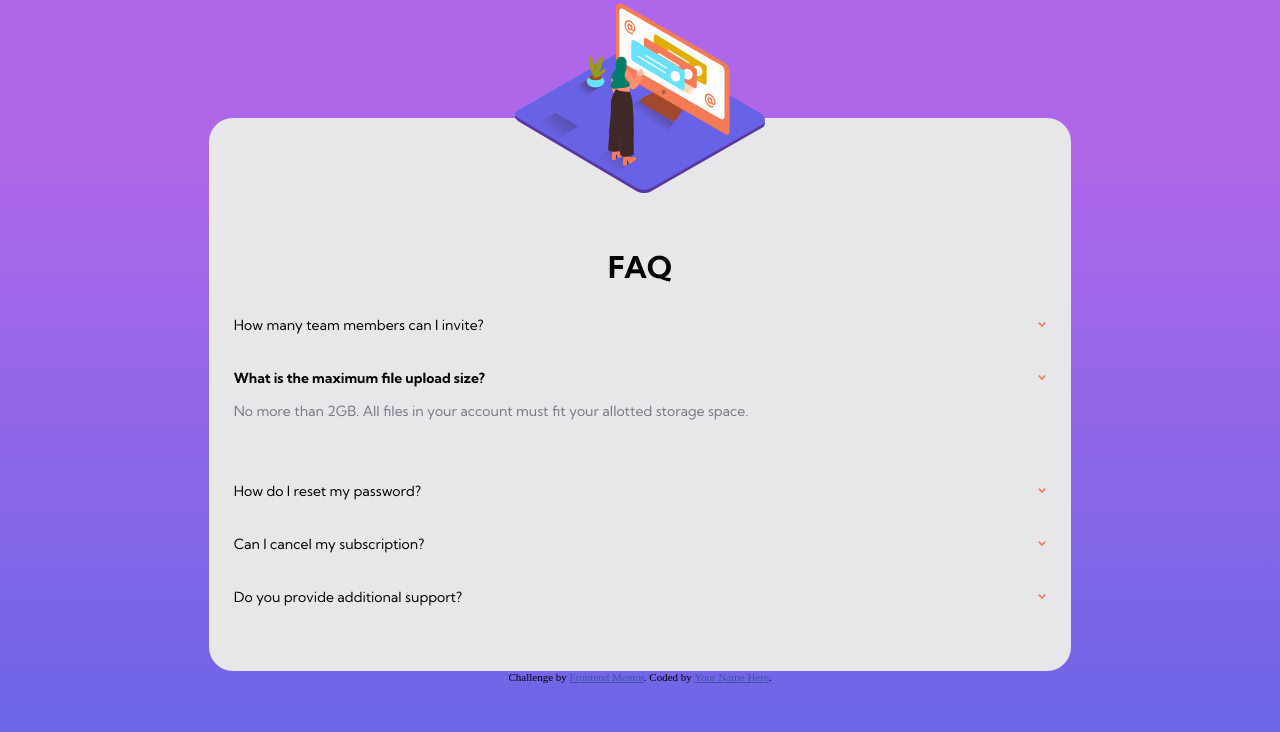
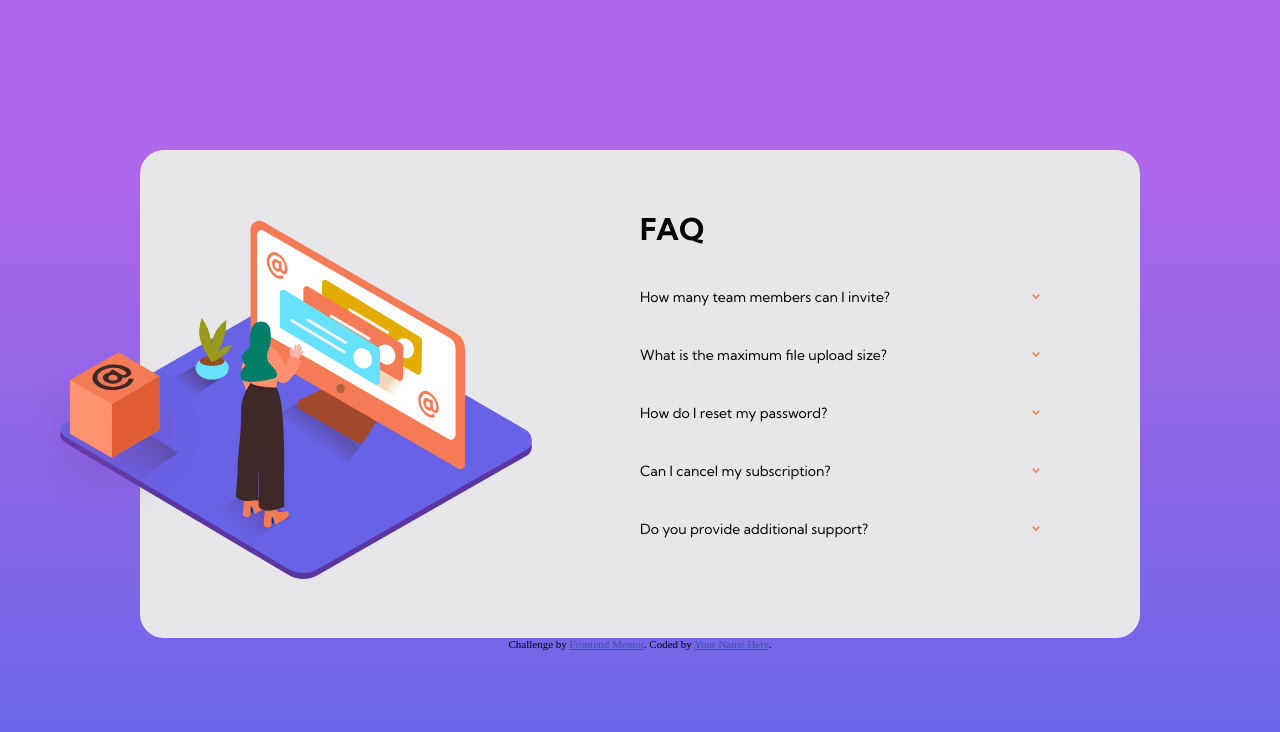
Before and after one commit to mikej321/faq-accordion-card, a plain HTML site: page index.html in a window 1280 px wide. Drawn offline with Linux system fonts and the light colour scheme.

Commit message:
V2 final
finished mobile and desktop versions of my project

```diff
--- a/index.html
+++ b/index.html
@@ -34,6 +34,8 @@
         />
         <img src="./images/illustration-woman-online-mobile.svg" alt="" />
       </picture>
+      <img class="box" src="./images/illustration-box-desktop.svg" alt="" />
+      <div class="data">
         <h1>FAQ</h1>
         <div class="item">
           <div class="header header-1">
@@ -51,8 +53,7 @@
             </div>
           </div>
         </div>
-
-      <div class="item current-item">
+        <div class="item">
           <div class="header header-2">
             What is the maximum file upload size?
             <img class="arrow" src="./images/icon-arrow-down.svg" alt="" />
@@ -64,7 +65,6 @@
             </div>
           </div>
         </div>
-
         <div class="item">
           <div class="header header-3">
             How do I reset my password?
@@ -77,7 +77,6 @@
             </div>
           </div>
         </div>
-
         <div class="item">
           <div class="header header-4">
             Can I cancel my subscription?
@@ -90,7 +89,6 @@
             </div>
           </div>
         </div>
-
         <div class="item">
           <div class="header header-5">
             Do you provide additional support?
@@ -100,6 +98,7 @@
             <div class="body-text">
               Chat and email support is available 24/7. Phone lines are open
               during normal business hours.
+            </div>
           </div>
         </div>
       </div>
--- a/style.css
+++ b/style.css
@@ -38,6 +38,12 @@ body {
   padding: 2rem;
   background: linear-gradient(var(--soft-violet) 20%,
                               var(--soft-blue));
+
+}
+
+.accordion,
+.data {
+
 }
 
 main.accordion {
@@ -45,14 +51,19 @@ main.accordion {
   border: 1px solid black;
   font-family: var(--kumbh-sans);
   font-size: 1.2rem;
+  display: grid;
+  border-radius: 24px;
+  justify-items: center;
+  border: none;
+  padding: 3rem 2.5rem 3rem;
+  position: relative;
+
+}
+
+.data {
   display: flex;
   flex-direction: column;
-  border-radius: 24px;
-  border: none;
-  gap: 2rem;
-  padding: 0 2.5rem 5rem;
-  position: relative;
-  z-index: 0;
+
 }
 
 img {
@@ -63,17 +74,22 @@ img {
 picture {
   width: 250px;
   position: absolute;
-  z-index: 1;
+  z-index: 0;
   align-self: center;
   top: -11.5rem;
+
 }
 
-main > h1 {
+.box {
+  display: none;
+}
+
+.data > h1 {
   align-self: center;
   font-size: 3rem;
   font-weight: 700;
-  margin-top: 13rem;
-  margin-bottom: 1rem;
+  margin-top: 10rem;
+  margin-bottom: 4rem;
 }
 
 
@@ -84,7 +100,7 @@ main > h1 {
   display: flex;
   align-items: center;
   justify-content: space-between;
-  margin-bottom: 1.5rem;
+  margin-bottom: 4rem;
 }
 
 .header > img {
@@ -115,6 +131,7 @@ main > h1 {
 
 .current-item .body {
   height: 60px;
+  margin-top: -2.5rem;
 }
 
 .body-text {
@@ -130,3 +147,71 @@ main > h1 {
 .rotate {
   transform: rotate(180deg);
 }
+
+
+@media (min-width: 600px) {
+
+  main.accordion {
+    max-width: 1000px;
+    padding: 1rem 10rem;
+    grid-template-columns: repeat(2, 1fr);
+    grid-template-areas: "picture data";
+    justify-items: unset;
+  }
+
+  picture {
+    grid-area: picture;
+    width: 500px;
+    top: 6rem;
+    right: 8rem;
+  }
+
+  .box {
+    display: block;
+    position: absolute;
+    top: 20rem;
+    right: 93rem;
+  }
+
+  .data {
+    grid-area: data;
+    position: relative;
+    bottom: 5rem;
+  }
+
+  .data > h1 {
+    align-self: start;
+  }
+
+  .header {
+
+  }
+
+  .header > img {
+
+  }
+
+  .item {
+
+  }
+
+  .item .body {
+
+  }
+
+  .current-item .body {
+
+  }
+
+  .body-text {
+
+  }
+
+  .arrow {
+
+  }
+
+  .rotate {
+
+  }
+}
```
Lines whose indentation alone changed are shown as unchanged.
